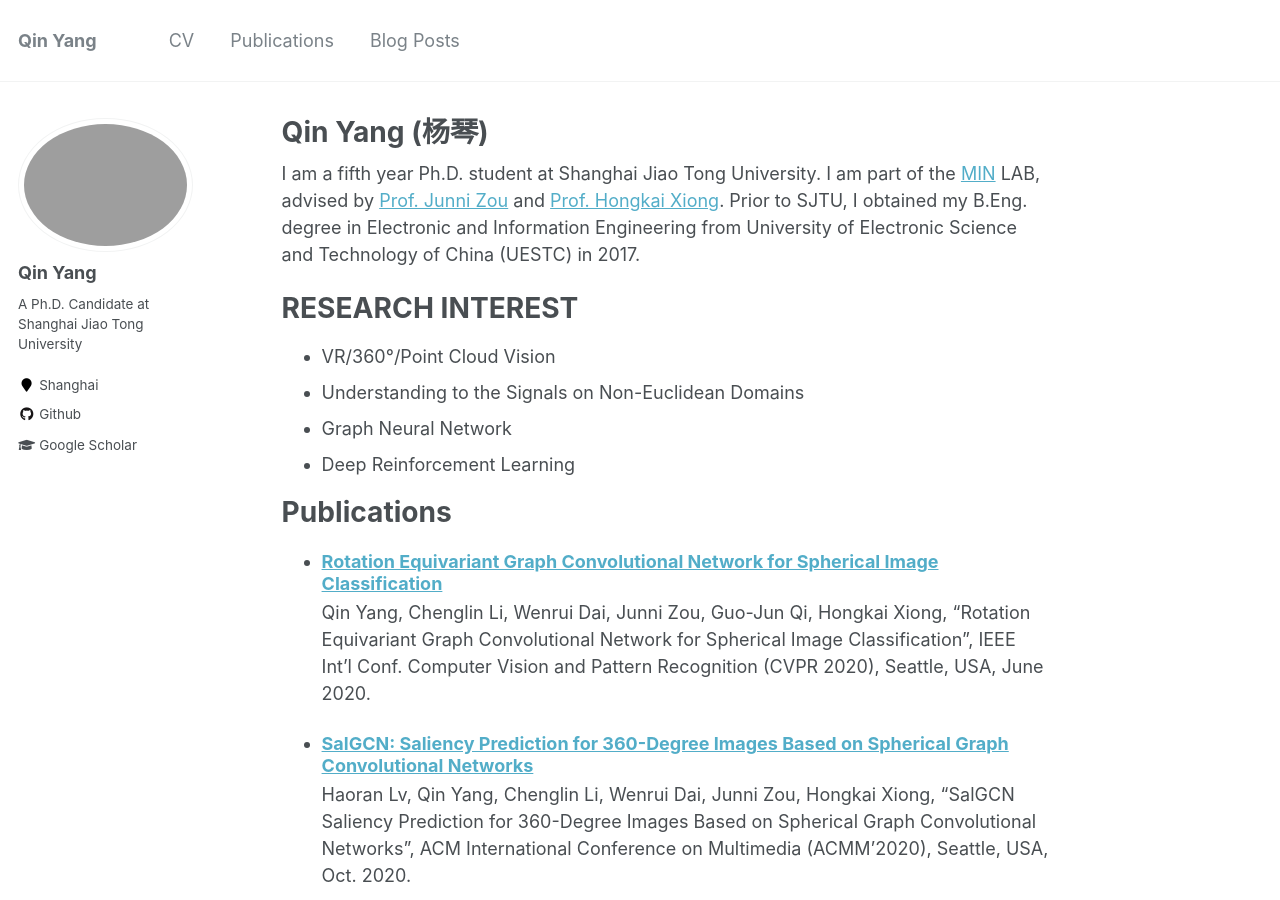
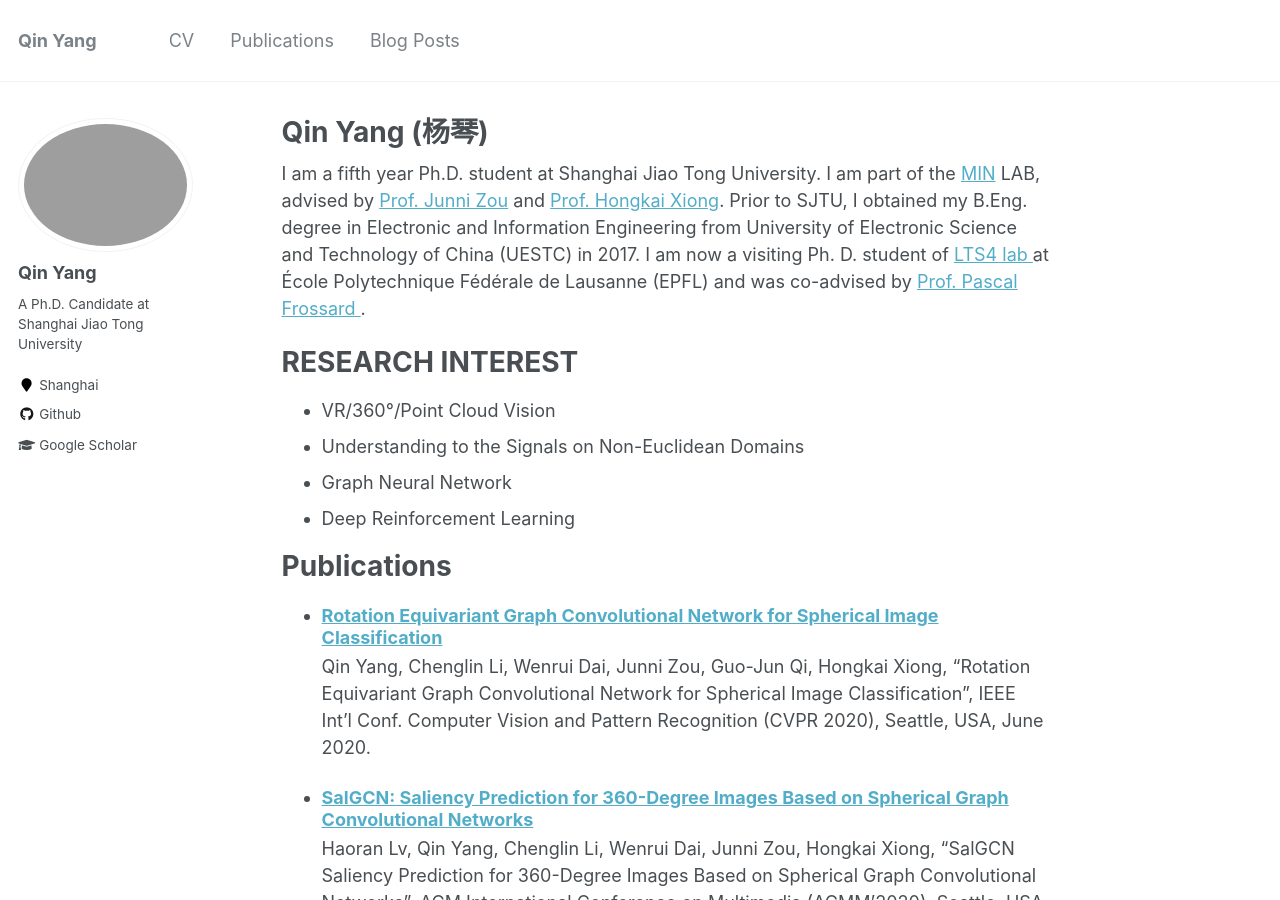
Before and after one commit to QinYang12/QinYang12.github.io, a Jekyll site: the page built from _pages/about.md, in a window 1280 px wide and 900 px high. Built offline with Jekyll 4.4.1, drawn with Linux system fonts in a browser that asks for light colours.

Commit message:
visiting phd

```diff
--- a/_pages/about.md
+++ b/_pages/about.md
@@ -10,7 +10,7 @@ redirect_from:
 
 I am a fifth year Ph.D. student at Shanghai Jiao Tong University. I am part of the <a href="http://min.sjtu.edu.cn/">MIN</a> LAB, advised by
 <a href="http://min.sjtu.edu.cn/zjn.htm">Prof. Junni Zou</a> and <a href="http://min.sjtu.edu.cn/xhk.htm">Prof. Hongkai Xiong</a>.
-Prior to SJTU, I obtained my B.Eng. degree in Electronic and Information Engineering from University of Electronic Science and Technology of China (UESTC) in 2017.
+Prior to SJTU, I obtained my B.Eng. degree in Electronic and Information Engineering from University of Electronic Science and Technology of China (UESTC) in 2017. I am now a visiting Ph. D. student of <a href="https://www.epfl.ch/labs/lts4/"> LTS4 lab </a> at École Polytechnique Fédérale de Lausanne (EPFL) and was co-advised by <a href="https://www.epfl.ch/labs/lts4/people/people-current/frossard/"> Prof. Pascal Frossard </a>.
 
 RESEARCH INTEREST
 ======
```
